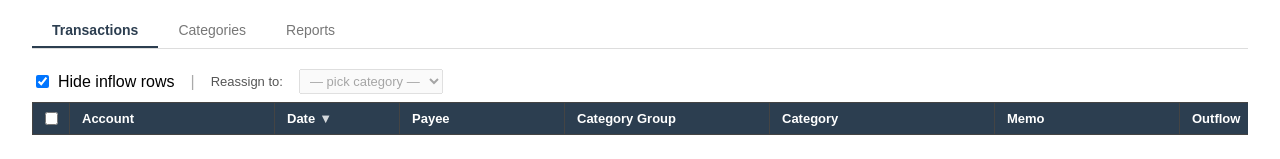
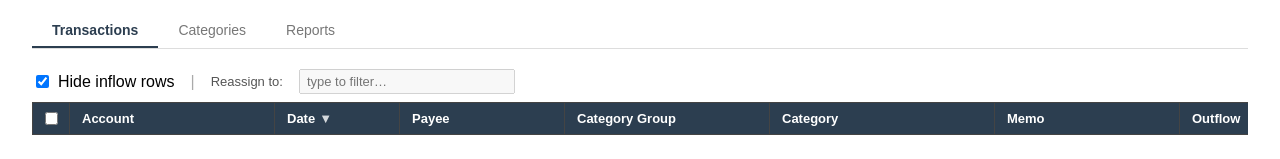
Before and after one commit to dantasse/budget, a React (Vite) app: page / in a window 1280 px wide. Shown: the part 136-295 px from the top of the page. Built offline with nearby package versions, Linux system fonts and the light colour scheme.

Commit message:
better category editing

```diff
--- a/src/App.jsx
+++ b/src/App.jsx
@@ -115,7 +115,7 @@ export default function App() {
           if (tx.deleted) continue
           const subs = tx.subtransactions?.filter(s => !s.deleted) ?? []
           if (subs.length > 0)
-            newTxSubsById.set(tx.id, subs.map(s => ({ id: s.id, amount: s.amount, category_id: s.category_id })))
+            newTxSubsById.set(tx.id, subs.map(s => ({ id: s.id, amount: s.amount, category_id: s.category_id, memo: s.memo })))
         }
         txSubsById.current = newTxSubsById
         setRows(toRows(txData.data.transactions, catMap))
@@ -149,29 +149,30 @@ export default function App() {
     return { newGroup: '', newName: '' }
   }
 
-  function buildSplitBody(txId, changedSubIds, newCategoryId) {
+  function buildSplitBody(txId, changedSubIds, patch) {
     const allSubs = txSubsById.current.get(txId) ?? []
     const updated = allSubs.map(s =>
-      changedSubIds.has(s.id) ? { ...s, category_id: newCategoryId } : s
+      changedSubIds.has(s.id) ? { ...s, ...patch } : s
     )
     return { transaction: { subtransactions: updated } }
   }
 
-  function applySubsUpdate(txId, changedSubIds, newCategoryId) {
+  function applySubsUpdate(txId, changedSubIds, patch) {
     const allSubs = txSubsById.current.get(txId) ?? []
     txSubsById.current.set(txId, allSubs.map(s =>
-      changedSubIds.has(s.id) ? { ...s, category_id: newCategoryId } : s
+      changedSubIds.has(s.id) ? { ...s, ...patch } : s
     ))
   }
 
   const updateCategory = async (txId, subTxId, newCategoryId) => {
     const { newGroup, newName } = resolveCategory(newCategoryId)
+    const patch = { category_id: newCategoryId }
     const body = subTxId
-      ? buildSplitBody(txId, new Set([subTxId]), newCategoryId)
-      : { transaction: { category_id: newCategoryId } }
+      ? buildSplitBody(txId, new Set([subTxId]), patch)
+      : { transaction: patch }
     try {
       await apiFetch(`/budgets/${selectedBudgetId}/transactions/${txId}`, token, 'PATCH', body)
-      if (subTxId) applySubsUpdate(txId, new Set([subTxId]), newCategoryId)
+      if (subTxId) applySubsUpdate(txId, new Set([subTxId]), patch)
       setRows(prev => prev.map(row => {
         if (row._txId !== txId) return row
         if (subTxId !== null && row._subTxId !== subTxId) return row
@@ -203,13 +204,31 @@ export default function App() {
         }),
         ...[...splitByTx.entries()].map(([txId, subIds]) =>
           apiFetch(`/budgets/${selectedBudgetId}/transactions/${txId}`, token, 'PATCH',
-            buildSplitBody(txId, subIds, newCategoryId))
+            buildSplitBody(txId, subIds, { category_id: newCategoryId }))
         ),
       ].filter(Boolean))
-      for (const [txId, subIds] of splitByTx) applySubsUpdate(txId, subIds, newCategoryId)
+      for (const [txId, subIds] of splitByTx) applySubsUpdate(txId, subIds, { category_id: newCategoryId })
       setRows(prev => prev.map(row => {
         if (!keySet.has(`${row._txId}/${row._subTxId}`)) return row
         return { ...row, _categoryId: newCategoryId, 'Category Group': newGroup, 'Category': newName }
+      }))
+    } catch (e) {
+      setError(e.message)
+    }
+  }
+
+  const updateMemo = async (txId, subTxId, newMemo) => {
+    const patch = { memo: newMemo }
+    const body = subTxId
+      ? buildSplitBody(txId, new Set([subTxId]), patch)
+      : { transaction: patch }
+    try {
+      await apiFetch(`/budgets/${selectedBudgetId}/transactions/${txId}`, token, 'PATCH', body)
+      if (subTxId) applySubsUpdate(txId, new Set([subTxId]), patch)
+      setRows(prev => prev.map(row => {
+        if (row._txId !== txId) return row
+        if (subTxId !== null && row._subTxId !== subTxId) return row
+        return { ...row, 'Memo': newMemo }
       }))
     } catch (e) {
       setError(e.message)
@@ -258,7 +277,7 @@ export default function App() {
         ))}
       </div>
 
-      {activeTab === 'Transactions' && <TransactionsTab rows={rows} categoryGroups={categoryGroups} onUpdateCategory={updateCategory} onBulkUpdateCategory={bulkUpdateCategory} />}
+      {activeTab === 'Transactions' && <TransactionsTab rows={rows} categoryGroups={categoryGroups} onUpdateCategory={updateCategory} onBulkUpdateCategory={bulkUpdateCategory} onUpdateMemo={updateMemo} />}
       {activeTab === 'Categories'   && <CategoriesTab   rows={rows} selectedGroups={selectedGroups} onSelectedGroupsChange={setSelectedGroups} />}
       {activeTab === 'Reports'      && <ReportsTab      rows={rows} selectedGroups={selectedGroups} />}
     </div>
--- a/src/TransactionsTab.jsx
+++ b/src/TransactionsTab.jsx
@@ -1,4 +1,5 @@
-import { useState, useCallback, useRef } from 'react'
+import { useState, useCallback, useRef, useEffect } from 'react'
+import { flushSync } from 'react-dom'
 import { useVirtualizer } from '@tanstack/react-virtual'
 
 const COLUMNS = [
@@ -40,6 +41,111 @@ const rowKey = r => `${r._txId}/${r._subTxId}`
 function parseMoney(val) {
   if (!val) return 0
   return parseFloat(val.replace(/[$,]/g, '')) || 0
+}
+
+function CategoryCombobox({ categoryGroups, onSelect, disabled, inputRef }) {
+  const [value,            setValue]            = useState('')
+  const [open,             setOpen]             = useState(false)
+  const [highlightedIndex, setHighlightedIndex] = useState(-1)
+  const containerRef = useRef(null)
+  const listRef      = useRef(null)
+
+  useEffect(() => {
+    const handler = (e) => {
+      if (containerRef.current && !containerRef.current.contains(e.target)) setOpen(false)
+    }
+    document.addEventListener('mousedown', handler)
+    return () => document.removeEventListener('mousedown', handler)
+  }, [])
+
+  const filtered = categoryGroups
+    .map(g => ({ ...g, categories: g.categories.filter(c => c.name.toLowerCase().includes(value.toLowerCase())) }))
+    .filter(g => g.categories.length > 0)
+
+  const flatCats = filtered.flatMap(g => g.categories)
+
+  useEffect(() => {
+    if (highlightedIndex < 0 || !listRef.current) return
+    listRef.current.querySelector(`[data-idx="${highlightedIndex}"]`)?.scrollIntoView({ block: 'nearest' })
+  }, [highlightedIndex])
+
+  const handleSelect = (cat) => {
+    onSelect(cat.id)
+    setValue('')
+    setOpen(false)
+    setHighlightedIndex(-1)
+  }
+
+  const handleKeyDown = (e) => {
+    if (e.key === 'ArrowDown') {
+      e.preventDefault()
+      setOpen(true)
+      setHighlightedIndex(prev => Math.min(prev + 1, flatCats.length - 1))
+    } else if (e.key === 'ArrowUp') {
+      e.preventDefault()
+      setHighlightedIndex(prev => Math.max(prev - 1, -1))
+    } else if (e.key === 'Enter') {
+      e.preventDefault()
+      const target = highlightedIndex >= 0 ? flatCats[highlightedIndex] : flatCats.length === 1 ? flatCats[0] : null
+      if (target) handleSelect(target)
+    } else if (e.key === 'Escape') {
+      if (!open && value === '') {
+        e.currentTarget.blur()
+      } else {
+        setOpen(false)
+        setHighlightedIndex(-1)
+      }
+    }
+  }
+
+  return (
+    <div ref={containerRef} style={{ position: 'relative', display: 'inline-block' }}>
+      <input
+        type="text"
+        value={value}
+        onChange={e => { setValue(e.target.value); setOpen(true); setHighlightedIndex(-1) }}
+        onFocus={() => setOpen(true)}
+        ref={inputRef}
+        onKeyDown={handleKeyDown}
+        placeholder="type to filter…"
+        disabled={disabled}
+        style={{ padding: '3px 6px', fontSize: '13px', width: '200px' }}
+      />
+      {open && filtered.length > 0 && (
+        <div ref={listRef} style={{
+          position: 'absolute', top: '100%', left: 0, zIndex: 100,
+          background: '#fff', border: '1px solid #ccc', borderRadius: '4px',
+          boxShadow: '0 4px 12px rgba(0,0,0,0.15)', maxHeight: '300px',
+          overflowY: 'auto', minWidth: '220px',
+        }}>
+          {filtered.map(group => (
+            <div key={group.id}>
+              <div style={{ padding: '4px 10px', fontSize: '11px', color: '#999', fontWeight: 600, textTransform: 'uppercase', background: '#f8f8f8' }}>
+                {group.name}
+              </div>
+              {group.categories.map(cat => {
+                const idx = flatCats.indexOf(cat)
+                return (
+                  <div
+                    key={cat.id}
+                    data-idx={idx}
+                    onMouseDown={() => handleSelect(cat)}
+                    onMouseEnter={() => setHighlightedIndex(idx)}
+                    style={{
+                      padding: '6px 14px', cursor: 'pointer', fontSize: '13px',
+                      background: highlightedIndex === idx ? '#f0f4ff' : '',
+                    }}
+                  >
+                    {cat.name}
+                  </div>
+                )
+              })}
+            </div>
+          ))}
+        </div>
+      )}
+    </div>
+  )
 }
 
 function CategorySelect({ row, categoryGroups, onUpdateCategory, updating }) {
@@ -141,15 +247,21 @@ function ResizableHeader({ colKey, width, onResize, onSort, sortDir, children })
   )
 }
 
-export default function TransactionsTab({ rows, categoryGroups, onUpdateCategory, onBulkUpdateCategory }) {
-  const [hideInflow,  setHideInflow]  = useState(true)
-  const [colWidths,   setColWidths]   = useState(DEFAULT_WIDTHS)
-  const [sort,        setSort]        = useState({ key: 'Date', dir: 'desc' })
-  const [updatingIds, setUpdatingIds] = useState(new Set())
-  const [selectedIds, setSelectedIds] = useState(new Set())
-  const [bulkBusy,    setBulkBusy]    = useState(false)
+export default function TransactionsTab({ rows, categoryGroups, onUpdateCategory, onBulkUpdateCategory, onUpdateMemo }) {
+  const [hideInflow,       setHideInflow]       = useState(true)
+  const [colWidths,        setColWidths]        = useState(DEFAULT_WIDTHS)
+  const [sort,             setSort]             = useState({ key: 'Date', dir: 'desc' })
+  const [updatingIds,      setUpdatingIds]      = useState(new Set())
+  const [selectedIds,      setSelectedIds]      = useState(new Set())
+  const [bulkBusy,         setBulkBusy]         = useState(false)
+  const [focusedRowIndex,  setFocusedRowIndex]  = useState(-1)
+  const [editingMemo,      setEditingMemo]      = useState(null) // { key, txId, subTxId, value }
 
-  const scrollRef = useRef(null)
+  const scrollRef        = useRef(null)
+  const comboboxInputRef = useRef(null)
+  const stateRef         = useRef({})
+  const virtualizerRef   = useRef(null)
+  const cancelMemoRef    = useRef(false)
 
   const handleResize = useCallback((key, width) => {
     setColWidths(prev => ({ ...prev, [key]: width }))
@@ -166,9 +278,7 @@ export default function TransactionsTab({ rows, categoryGroups, onUpdateCategory
     setUpdatingIds(prev => { const next = new Set(prev); next.delete(key); return next })
   }, [onUpdateCategory])
 
-  const handleBulkCategoryChange = async (e) => {
-    const newCategoryId = e.target.value
-    if (!newCategoryId) return
+  const handleBulkCategorySelect = async (newCategoryId) => {
     const keys = [...selectedIds]
     setBulkBusy(true)
     await onBulkUpdateCategory(keys, newCategoryId)
@@ -197,6 +307,54 @@ export default function TransactionsTab({ rows, categoryGroups, onUpdateCategory
     estimateSize: () => ROW_HEIGHT,
     overscan: 10,
   })
+
+  // Keep refs current every render so the stable global handler can read them
+  stateRef.current      = { focusedRowIndex, visibleRows, selectedIds }
+  virtualizerRef.current = virtualizer
+
+  useEffect(() => {
+    const handler = (e) => {
+      const tag = document.activeElement?.tagName
+      const inInput = tag === 'INPUT' || tag === 'SELECT' || tag === 'TEXTAREA'
+
+      if (e.key.toLowerCase() === 'k' && !e.ctrlKey && !e.metaKey && !inInput) {
+        e.preventDefault()
+        const { focusedRowIndex, visibleRows, selectedIds } = stateRef.current
+        if (selectedIds.size === 0 && focusedRowIndex >= 0 && focusedRowIndex < visibleRows.length) {
+          const key = rowKey(visibleRows[focusedRowIndex])
+          flushSync(() => setSelectedIds(new Set([key])))
+        }
+        comboboxInputRef.current?.focus()
+        return
+      }
+
+      if (inInput) return
+
+      const { focusedRowIndex, visibleRows } = stateRef.current
+      if (e.key === 'ArrowDown') {
+        e.preventDefault()
+        const next = Math.min(focusedRowIndex + 1, visibleRows.length - 1)
+        setFocusedRowIndex(next)
+        virtualizerRef.current?.scrollToIndex(next, { align: 'auto' })
+      } else if (e.key === 'ArrowUp') {
+        e.preventDefault()
+        const next = Math.max(focusedRowIndex - 1, 0)
+        setFocusedRowIndex(next)
+        virtualizerRef.current?.scrollToIndex(next, { align: 'auto' })
+      } else if (e.key === ' ' && focusedRowIndex >= 0 && focusedRowIndex < visibleRows.length) {
+        e.preventDefault()
+        const row = visibleRows[focusedRowIndex]
+        const key = rowKey(row)
+        setSelectedIds(prev => {
+          const next = new Set(prev)
+          next.has(key) ? next.delete(key) : next.add(key)
+          return next
+        })
+      }
+    }
+    document.addEventListener('keydown', handler)
+    return () => document.removeEventListener('keydown', handler)
+  }, [])
 
   const virtualItems  = virtualizer.getVirtualItems()
   const paddingTop    = virtualItems.length > 0 ? virtualItems[0].start : 0
@@ -228,6 +386,20 @@ export default function TransactionsTab({ rows, categoryGroups, onUpdateCategory
     })
   }
 
+  const handleMemoSave = async () => {
+    if (cancelMemoRef.current) { cancelMemoRef.current = false; return }
+    if (!editingMemo) return
+    const original = rows.find(r => r._txId === editingMemo.txId && r._subTxId === editingMemo.subTxId)
+    if (editingMemo.value !== (original?.['Memo'] ?? ''))
+      await onUpdateMemo(editingMemo.txId, editingMemo.subTxId, editingMemo.value)
+    setEditingMemo(null)
+  }
+
+  const handleRowClick = (row, index) => {
+    toggleRow(row)
+    setFocusedRowIndex(index)
+  }
+
   const totalWidth = CHECKBOX_WIDTH + COLUMNS.reduce((sum, { key }) => sum + colWidths[key], 0)
 
   return (
@@ -246,21 +418,12 @@ export default function TransactionsTab({ rows, categoryGroups, onUpdateCategory
           <span style={{ color: '#2c3e50', fontWeight: 600, fontSize: '13px' }}>{selectedIds.size} selected</span>
         )}
         <span style={{ color: '#555', fontSize: '13px' }}>Reassign to:</span>
-        <select
-          value=""
-          onChange={handleBulkCategoryChange}
+        <CategoryCombobox
+          categoryGroups={categoryGroups}
+          onSelect={handleBulkCategorySelect}
           disabled={bulkBusy || selectedIds.size === 0}
-          style={{ padding: '3px 6px', fontSize: '13px' }}
-        >
-          <option value="">— pick category —</option>
-          {categoryGroups.map(group => (
-            <optgroup key={group.id} label={group.name}>
-              {group.categories.map(cat => (
-                <option key={cat.id} value={cat.id}>{cat.name}</option>
-              ))}
-            </optgroup>
-          ))}
-        </select>
+          inputRef={comboboxInputRef}
+        />
         {bulkBusy && <span style={{ color: '#555', fontSize: '13px' }}>Saving…</span>}
         {selectedIds.size > 0 && (
           <button
@@ -298,17 +461,37 @@ export default function TransactionsTab({ rows, categoryGroups, onUpdateCategory
               <tr><td colSpan={COLUMNS.length + 1} style={{ height: paddingTop, padding: 0, border: 'none' }} /></tr>
             )}
             {virtualItems.map(virtualRow => {
-              const row = visibleRows[virtualRow.index]
+              const row     = visibleRows[virtualRow.index]
+              const isFocused  = focusedRowIndex === virtualRow.index
+              const isSelected = selectedIds.has(rowKey(row))
               return (
                 <tr
                   key={virtualRow.key}
-                  style={{ background: selectedIds.has(rowKey(row)) ? '#ddeeff' : (virtualRow.index % 2 === 0 ? '#fff' : '#f4f6f8') }}
+                  onClick={() => handleRowClick(row, virtualRow.index)}
+                  style={{
+                    cursor: 'pointer',
+                    background: isSelected ? '#ddeeff' : isFocused ? '#f0f0f0' : (virtualRow.index % 2 === 0 ? '#fff' : '#f4f6f8'),
+                    outline: isFocused ? '2px solid #aac4e8' : 'none',
+                    outlineOffset: '-2px',
+                  }}
                 >
-                  <td style={CHECK_TD_STYLE}>
-                    <input type="checkbox" checked={selectedIds.has(rowKey(row))} onChange={() => toggleRow(row)} />
+                  <td style={CHECK_TD_STYLE} onClick={e => e.stopPropagation()}>
+                    <input type="checkbox" checked={isSelected} onChange={() => toggleRow(row)} />
                   </td>
-                  {COLUMNS.map(({ key }) => (
-                    <td key={key} title={key !== 'Category' ? (row[key] ?? '') : undefined} style={TD_STYLE}>
+                  {COLUMNS.map(({ key }) => {
+                    const isEditableMemo = key === 'Memo' && editingMemo?.key === rowKey(row)
+                    return (
+                      <td
+                        key={key}
+                        title={key !== 'Category' && !isEditableMemo ? (row[key] ?? '') : undefined}
+                        onClick={
+                          key === 'Category' ? e => e.stopPropagation()
+                          : key === 'Memo' && !isEditableMemo ? e => { e.stopPropagation(); setEditingMemo({ key: rowKey(row), txId: row._txId, subTxId: row._subTxId, value: row['Memo'] ?? '' }) }
+                          : key === 'Memo' ? e => e.stopPropagation()
+                          : undefined
+                        }
+                        style={{ ...TD_STYLE, cursor: key === 'Memo' && !isEditableMemo ? 'text' : undefined }}
+                      >
                         {key === 'Category'
                           ? <CategorySelect
                               row={row}
@@ -316,9 +499,23 @@ export default function TransactionsTab({ rows, categoryGroups, onUpdateCategory
                               onUpdateCategory={handleUpdateCategory}
                               updating={updatingIds.has(rowKey(row))}
                             />
+                          : key === 'Memo' && isEditableMemo
+                          ? <input
+                              autoFocus
+                              value={editingMemo.value}
+                              onChange={e => setEditingMemo(m => ({ ...m, value: e.target.value }))}
+                              onBlur={handleMemoSave}
+                              onKeyDown={e => {
+                                if (e.key === 'Enter')  { e.preventDefault(); handleMemoSave() }
+                                if (e.key === 'Escape') { e.preventDefault(); cancelMemoRef.current = true; setEditingMemo(null) }
+                                e.stopPropagation()
+                              }}
+                              style={{ width: '100%', boxSizing: 'border-box', border: 'none', outline: '1px solid #aac4e8', background: 'transparent', fontSize: '13px', fontFamily: 'inherit', padding: 0 }}
+                            />
                           : (row[key] ?? '')}
                       </td>
-                  ))}
+                    )
+                  })}
                 </tr>
               )
             })}
```
Lines whose indentation alone changed are shown as unchanged.
